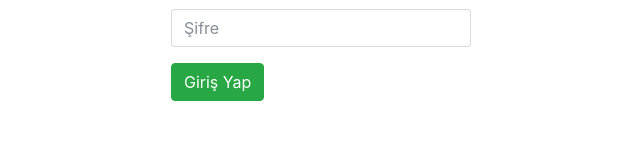
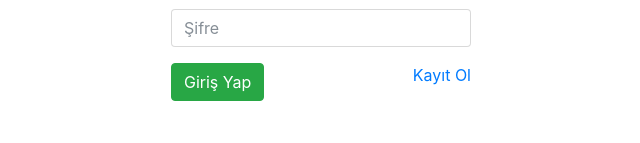
Before and after one commit to veysel/taptaplink, an Angular app: page /login in a window 1280 px wide. Shown: the part 157-300 px from the top of the page, without its empty margins (319-959 px from the left). Built offline with nearby package versions, Linux system fonts and the light colour scheme.

Commit message:
Register button added

```diff
--- a/src/app/Login/login.component.ts
+++ b/src/app/Login/login.component.ts
@@ -76,4 +76,8 @@ export class LoginComponent {
 
     }
 
+    public RegisterButtonClick(){
+        this._router.navigate(["/register"]);
+    }
+
 }
--- a/src/app/Login/login.template.html
+++ b/src/app/Login/login.template.html
@@ -12,5 +12,6 @@
                 placeholder="Şifre">
         </div>
         <button (click)="LoginButtonClick()" type="button" class="btn btn-success">Giriş Yap</button>
+        <a class="float-right" href="javascript:void" (click)="RegisterButtonClick()">Kayıt Ol</a>
     </form>
 </div>
```
